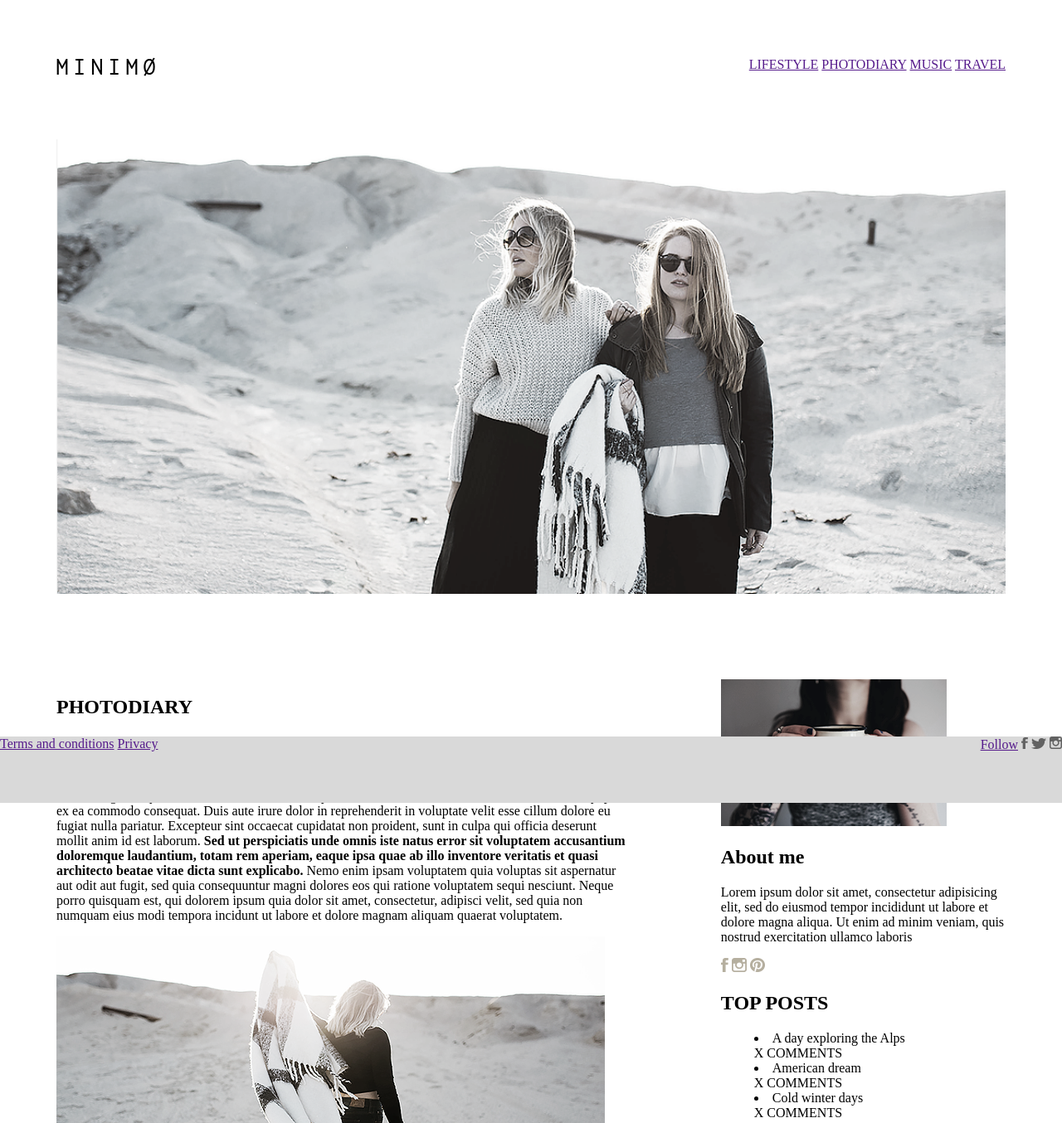
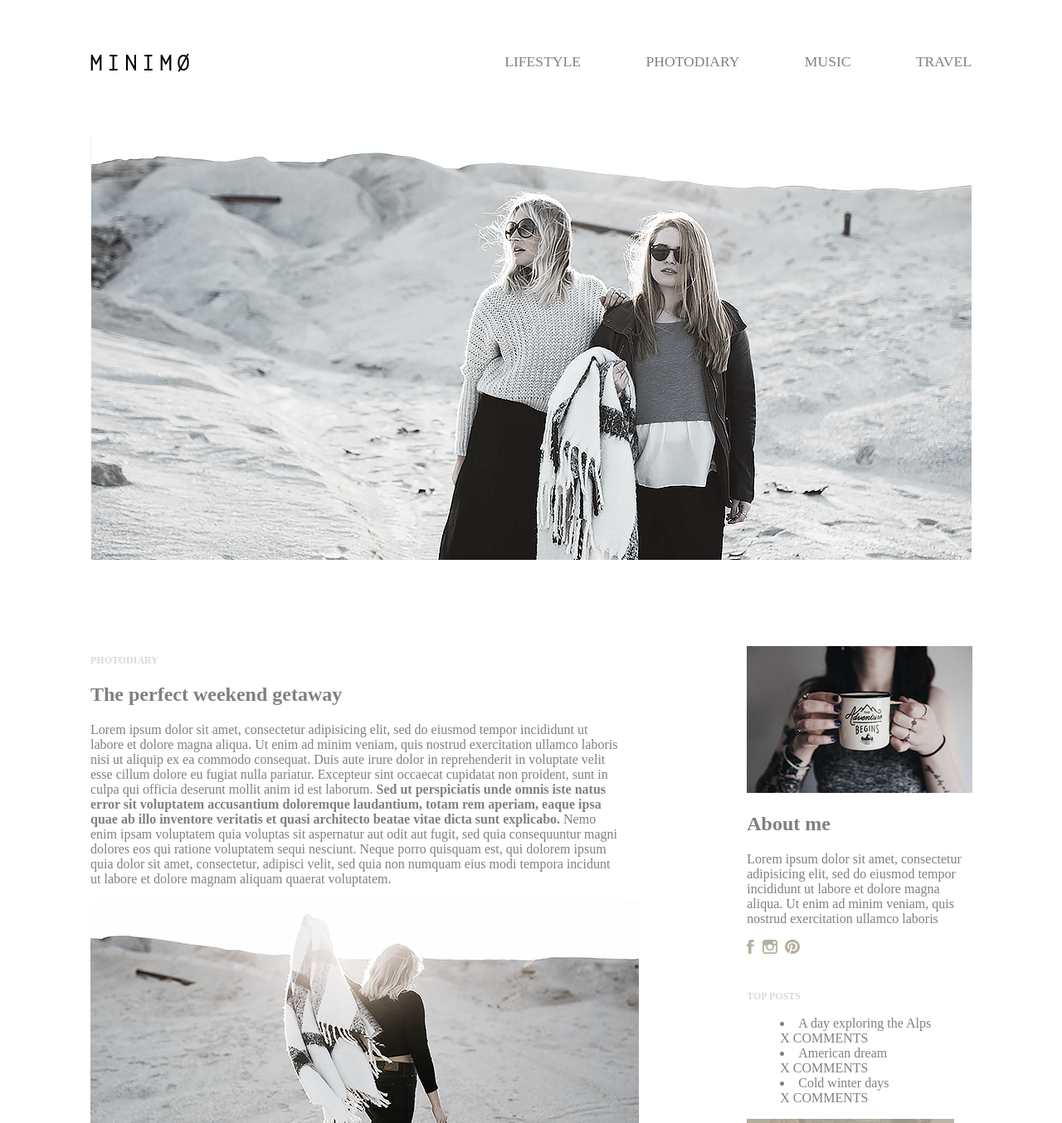
Before and after one commit to ShevchenkoPavel/Frontend, a plain HTML site: page src/templates/index.html in a window 1280 px wide. Shown: the top 1354 px of the page at 83% size. Drawn offline with Linux system fonts and the light colour scheme.

Commit message:
temporary_corrections

```diff
--- a/src/styles/style.css
+++ b/src/styles/style.css
@@ -5,47 +5,101 @@ html {
 
 body {
     margin: 0; /* убираем отступы в браузере */
+    min-height: 20px;
+    min-width: 20px;
 }
 
 .content {
-    margin: 69px 68px;
+    width: 1062px;
+    margin: auto;
+    margin-top: 5%;
+    color: gray;
 }
 
-.leftstr, .rightstr {
-    float: left; /* Обтекание справа */
-    width: 50%; /* Ширина текстового блока */
+.content__header {
+    width: 1062px;
+    margin: auto;
 }
 
-.rightstr {
-    text-align: right; /* Выравнивание по правому краю */
+.content__leftside {
+    display: inline-block;
+    width: 30%; /* Ширина текстового блока */
 }
 
-DIV.content>DIV.largest_img>IMG {
-    padding-top: 72px;
-    padding-bottom: 99px;
+.content__rightside {
+    width: 70%;
+    float: right; /* Обтекание слева */
+    text-align: right; /* Выравнивание по правому краю */
+    text-transform: uppercase;
 }
 
-.main_content {
+DIV.content__rightside>NAV>A {
+    margin-left: 10%;
+    font-family:serif;
+    font-size: 110%;
+    color: gray;
+    text-decoration: none;
+}
 
+DIV.content>DIV.content__largest_img>IMG {
+    padding-top: 75px;
+    padding-bottom: 100px;
+}
+
+.content__main-content {
     float: left;
+    text-align: left;
     width: 60%;
 }
 
-aside {
-    width: 30%;
-    float: right;
-    text-align: left;
+.content__main-content__first-heading {
+    color: #d9d9d9;
+    font-size: 75%;
+    text-transform: uppercase;
 }
 
-SECTION.main_content>SECTION.sharebar {
+.content__aside {
+    width: 25.5%;
+    float: right;
+}
+
+.share {
+    margin-bottom: 15%;
+}
+.share>A {
+    margin-right: 2%;
+}
+
+.content__main-content>.content__main-content__sharebar {
     float: right;
     margin-top: 10%;
     margin-bottom: 10%;
+    text-transform: uppercase;
+    color: gray;
+    text-decoration: none;
 }
+
 
 .footer {
     background-color: #d9d9d9;
-    position: fixed;
+    overflow: hidden; /* Отменяем схлопывающиеся отступы */
     width: 100%;
-    height: 10%;
+    height: 97px;
 }
+
+.footer__leftside>NAV>A {
+    margin: 40px;
+    float: left;
+    margin-right: 0;
+    text-decoration: none;
+    color: black;
+}
+
+.footer__rightside>NAV {
+    float: right;
+    margin: 40px;
+}
+
+.footer__rightside>NAV>A {
+    margin-left: 10px;
+}
--- a/src/index.html
+++ b/src/templates/index.html
@@ -3,87 +3,82 @@
 	<head>
 		<title>HomeWork</title>
 		<meta charset="UTF-8">
-        <link rel="stylesheet" href="styles/style.css">
+        <link rel="stylesheet" href="../styles/style.css">
 	</head>
 
 	<body>
         <div class = "content">
 
-            <header>
-                <div class = "leftstr"><img src="images/logo_minim0.png"></div>
-                <div class = "rightstr">
+            <header class = "content__header">
+                <div class = "content__leftside"><a href=""><img src="../images/logo_minim0.png" alt="logotype"></a></div>
+                <div class = "content__rightside">
                     <nav>
-                   <!-- <menu type = "toolbar">
-
-                    </menu> -->
-                        <a href = "">LIFESTYLE</a>
-                        <a href = "">PHOTODIARY</a>
-                        <a href = "">MUSIC</a>
-                        <a href = "">TRAVEL</a>
+                        <a href = "">lifestyle</a>
+                        <a href = "">photodiary</a>
+                        <a href = "">music</a>
+                        <a href = "">travel</a>
                     </nav>
                 </div>
             </header>
 
-            <div class = "largest_img"><img src="images/largest.png" width="100%"></div>
-            <aside>
-                <img src="images/img_04.png">
+            <div class = "content__largest_img"><img src="../images/largest.png" alt="main_photo"></div>
+            <aside class = "content__aside">
+                <img src="../images/img_04.png" alt="main_aside_photo">
                 <h2>About me</h2>
                 <p>Lorem ipsum dolor sit amet, consectetur adipisicing elit, sed do eiusmod tempor incididunt ut labore et dolore magna aliqua. Ut enim ad minim veniam, quis nostrud exercitation ullamco laboris</p>
-                <nav>
-                    <a href=""><img src="images/fb.png"></a>
-                    <a href=""><img src="images/inst.png"></a>
-                    <a href=""><img src="images/pinterest.png"></a>
+                <nav class = "share">
+                    <a href=""><img src="../images/fb.png" alt="facebook"></a>
+                    <a href=""><img src="../images/inst.png" alt="instagramm"></a>
+                    <a href=""><img src="../images/pinterest.png" alt="pinterest"></a>
                 </nav>
 
-                <h1>TOP POSTS</h1>
+                <h1 class = "content__main-content__first-heading">top posts</h1>
                 <menu>
                     <li>A day exploring the Alps<br>X COMMENTS</li>
                     <li>American dream<br>X COMMENTS</li>
                     <li>Cold winter days<br>X COMMENTS</li>
                 </menu>
 
-                <img src="images/banner.png">
+                <img src="../images/banner.png" alt="banner">
             </aside>
-            <section class="main_content">
+            <article class="content__main-content">
 
-                <h1>PHOTODIARY</h1>
+                <h1 class = "content__main-content__first-heading">photodiary</h1>
                 <H2>The perfect weekend getaway</H2>
                 <p>Lorem ipsum dolor sit amet, consectetur adipisicing elit, sed do eiusmod tempor incididunt ut labore et dolore magna aliqua. Ut enim ad minim veniam, quis nostrud exercitation ullamco laboris nisi ut aliquip ex ea commodo consequat. Duis aute irure dolor in reprehenderit in voluptate velit esse cillum dolore eu fugiat nulla pariatur. Excepteur sint occaecat cupidatat non proident, sunt in culpa qui officia deserunt mollit anim id est laborum. <b>Sed ut perspiciatis unde omnis iste natus error sit voluptatem accusantium doloremque laudantium, totam rem aperiam, eaque ipsa quae ab illo inventore veritatis et quasi architecto beatae vitae dicta sunt explicabo.</b> Nemo enim ipsam voluptatem quia voluptas sit aspernatur aut odit aut fugit, sed quia consequuntur magni dolores eos qui ratione voluptatem sequi nesciunt. Neque porro quisquam est, qui dolorem ipsum quia dolor sit amet, consectetur, adipisci velit, sed quia non numquam eius modi tempora incidunt ut labore et dolore magnam aliquam quaerat voluptatem.</p>
-                <img src="images/img_01.png">
-                <img src="images/img_02.png">
-                <img src="images/img_03.png">
-                <p><i>&#8220;Duis aute irure dolor in reprehenderit in voluptate velit esse cillum dolore eu fugiat nulla pariatur. Excepteur sint occaecat cupidatat non proident, sunt in culpa qui officia deserunt mollit anim id est laborum. Sed ut perspiciatis unde omnis iste natus error sit voluptatem accusantium doloremque laudantium, totam rem aperiam, eaque ipsa quae ab illo inventore veritatis et quasi architecto beatae vitae dicta sunt explicabo.&#8221;</i> </p>
+                <img src="../images/img_01.png" alt="photo_in_blog">
+                <img src="../images/img_02.png" alt="photo_in_blog">
+                <img src="../images/img_03.png" alt="photo_in_blog">
+                <p><i>"Duis aute irure dolor in reprehenderit in voluptate velit esse cillum dolore eu fugiat nulla pariatur. Excepteur sint occaecat cupidatat non proident, sunt in culpa qui officia deserunt mollit anim id est laborum. Sed ut perspiciatis unde omnis iste natus error sit voluptatem accusantium doloremque laudantium, totam rem aperiam, eaque ipsa quae ab illo inventore veritatis et quasi architecto beatae vitae dicta sunt explicabo."</i> </p>
                 <p>Lorem ipsum dolor sit amet, consectetur adipisicing elit, sed do eiusmod tempor incididunt ut labore et dolore magna aliqua. Ut enim ad minim veniam, quis nostrud exercitation ullamco laboris nisi ut aliquip ex ea commodo consequat. Duis aute irure dolor in reprehenderit in voluptate velit esse cillum dolore eu fugiat nulla pariatur. <b>Excepteur sint occaecat cupidatat non proident, sunt in culpa qui officia deserunt mollit anim id est laborum.</b> Sed ut perspiciatis unde omnis iste natus error sit voluptatem accusantium doloremque laudantium, totam rem aperiam, eaque ipsa quae ab illo inventore veritatis et quasi architecto beatae vitae dicta sunt explicabo. Nemo enim ipsam voluptatem quia voluptas sit aspernatur aut odit aut fugit, sed quia consequuntur magni dolores eos qui ratione voluptatem sequi nesciunt. Neque porro quisquam est, qui dolorem ipsum quia dolor sit amet, consectetur, adipisci velit, sed quia non numquam eius modi tempora incidunt ut labore et dolore magnam aliquam quaerat voluptatem.</p>
-                <section class="sharebar">
-                    <menu type = "toolbar">
-                        <a href="">SHARE</a>
-                        <a href=""><img src="images/fb.png"></a>
-                        <a href=""><img src="images/tw.png"></a>
-                        <a href=""><img src="images/g+.png"></a>
-                        <a href=""><img src="images/tumblr.png"></a>
-                        <a href=""><img src="images/pinterest.png"></a>
-                    </menu>
+                <section class="content__main-content__sharebar">
+                    <nav>
+                        <a>share</a>
+                        <a href=""><img src="../images/fb.png" alt="facebook"></a>
+                        <a href=""><img src="../images/tw.png" alt="twitter"></a>
+                        <a href=""><img src="../images/g+.png" alt="google+"></a>
+                        <a href=""><img src="../images/tumblr.png" alt="tumblr"></a>
+                        <a href=""><img src="../images/pinterest.png" alt="pinterest"></a>
+                    </nav>
                 </section>
-            </section>
+            </article>
         </div>
-        <footer>
-            <div class = "footer">
-                <div class = "leftstr">
+
+        <footer class = "footer">
+                <div class = "footer__leftside">
                     <nav>
                         <a href ="">Terms and conditions</a>
                         <a href ="">Privacy</a>
                     </nav>
                 </div>
-                <div class = "rightstr">
+                <div class = "footer__rightside">
                     <nav>
-                        <a href="">Follow</a>
-                        <a href=""><img src="images/fb_dark.png"></a>
-                        <a href=""><img src="images/tw_dark.png"></a>
-                        <a href=""><img src="images/inst_dark.png"></a>
+                        <a>Follow</a>
+                        <a href=""><img src="../images/fb_dark.png" alt="facebook"></a>
+                        <a href=""><img src="../images/tw_dark.png" alt="twitter"></a>
+                        <a href=""><img src="../images/inst_dark.png" alt="instagramm"></a>
                     </nav>
                 </div>
-            </div>
-
         </footer>
 
 	</body>
```
Also changed, not shown: src/images/footer_bg.png (deleted).
